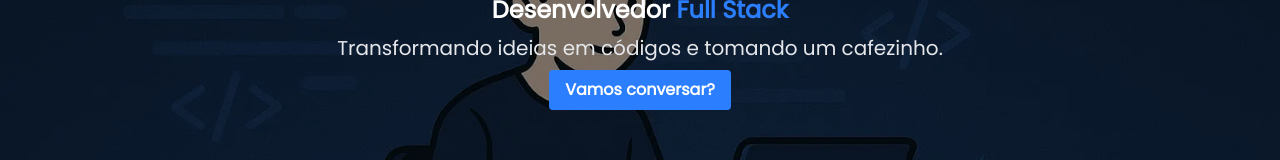
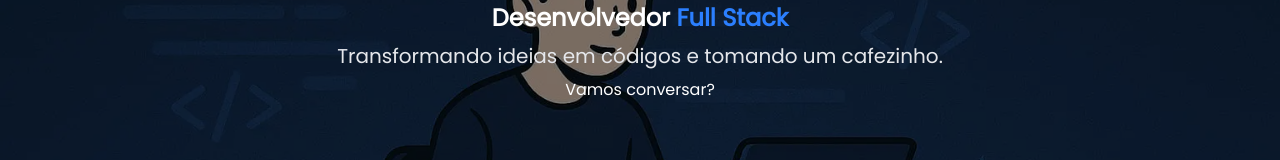
Before and after one commit to joseisaacpy/developer-portfolio-v3, a Next.js app: page / in a window 1280 px wide. Shown: the part 382-542 px from the top of the page. Built offline with nearby package versions, Linux system fonts and the light colour scheme; no server answers; the database is empty.

Commit message:
fix(hero): corrigir elemento na section hero para a tag p

```diff
--- a/components/Hero.jsx
+++ b/components/Hero.jsx
@@ -27,14 +27,7 @@ export default function Home() {
           <p className="text-lg md:text-xl text-gray-200">
             Transformando ideias em códigos e tomando um cafezinho.
           </p>
-          <Link
-            to="contato"
-            smooth={true}
-            duration={500}
-            className="bg-blue-500 hover:bg-blue-600 text-white font-bold py-2 px-4 rounded transition duration-300 cursor-pointer"
-          >
-            Vamos conversar?
-          </Link>
+          <p className="text-white">Vamos conversar?</p>
         </div>
       </section>
     </>
```
